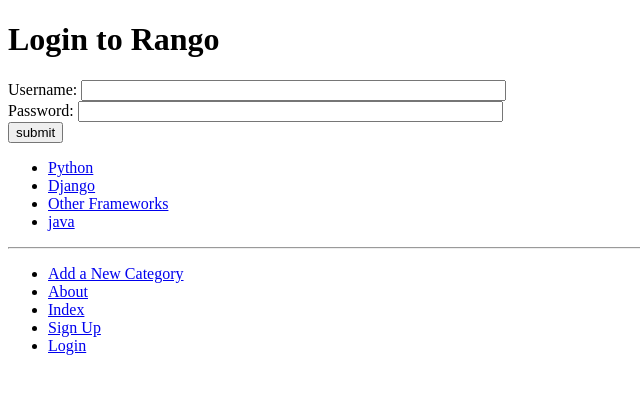
After one commit to RedEspion/tango_with_django_project, a Django app: page /rango/login/ in a window 1280 px wide. The commit adds this page. Shown: the top 394 px of the page, without its empty margins (0-640 px from the left). Run offline with Django 3.2, Linux system fonts and the light colour scheme; data comes from the database, SQL or seed files in the repository.

Commit message:
added login

```diff
--- a/rango/urls.py
+++ b/rango/urls.py
@@ -10,4 +10,5 @@
     path('add_category/', views.add_category, name='add_category'),
     path('category/<slug:category_name_slug>/add_page/', views.add_page, name='add_page'),
     path('register/', views.register, name='register'),
+    path('login/', views.user_login, name='login'),
 ]
--- a/rango/views.py
+++ b/rango/views.py
@@ -7,6 +7,7 @@
 from django.shortcuts import reverse
 from rango.forms import PageForm
 from rango.forms import UserForm, UserProfileForm
+from django.contrib.auth import authenticate, login
 
 def index(request):
     # Construct a dictionary to pass to the template engine as its context.
--- a/templates/rango/base.html
+++ b/templates/rango/base.html
@@ -28,6 +28,7 @@
         <li><a href="{% url 'rango:about' %}">About</a></li>
         <li><a href="{% url 'rango:index' %}">Index</a></li>
         <li><a href="{% url 'rango:register' %}">Sign Up</a></li>
+        <li><a href="{% url 'rango:login' %}">Login</a></li>
       </ul>
     </div>
   </body>
--- /dev/null
+++ b/templates/rango/login.html
@@ -0,0 +1,18 @@
+{% extends 'rango/base.html' %}
+{% load staticfiles %}
+
+{% block title_block %}
+  Login
+{% endblock %}
+
+{% block body_block %}
+  <h1>Login to Rango</h1>
+  <form id="login_form" method="post" action="{% url 'rango:login' %}">
+    {% csrf_token %}
+    Username: <input type="text" name="username" value="" size="50" />
+    <br />
+    Password: <input type="password" name="password" value="" size="50" />
+    <br />
+    <input type="submit" value="submit" />
+  </form>
+{% endblock %}
```
Also changed, not shown: templates/rango/index.html (+6 -1 lines).
